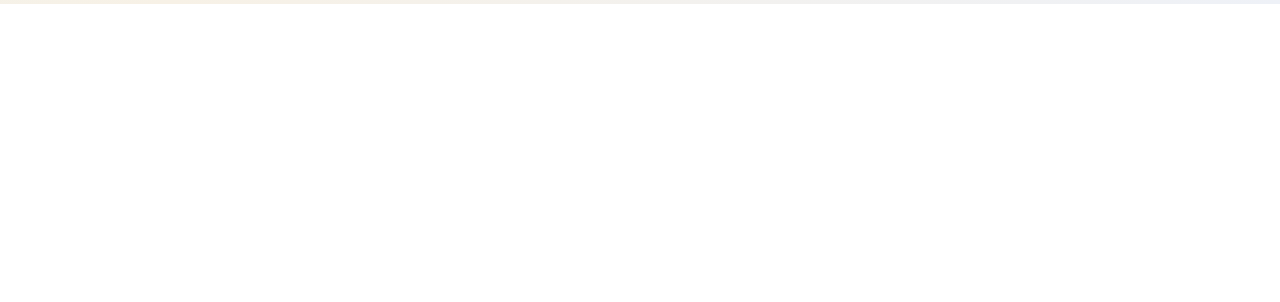
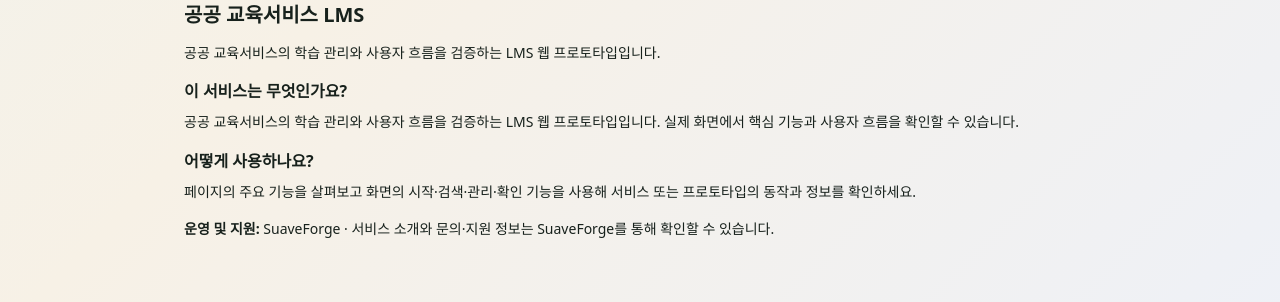
Before and after one commit to programmer119/lms-asap-12-7-x-5, a plain HTML site: page index.html in a window 1280 px wide. Shown: the part 854-1156 px from the top of the page. Before the commit the page ends 858 px from the top, so only its background shows below. Drawn offline with Linux system fonts and the light colour scheme.

Commit message:
Apply SiteHub SearchOps p24

```diff
--- a/index.html
+++ b/index.html
@@ -17,6 +17,9 @@
     <meta name="twitter:card" content="summary_large_image">
     <script async src="https://sitehub.suaveforge.com/analytics-loader.js" data-sitehub-project="p24"></script>
     <!-- SITEHUB-END -->
+<!-- sitehub-searchops-head:begin -->
+<script type="application/ld+json">{"@context":"https://schema.org","@type":"WebApplication","name":"공공 교육서비스 LMS","url":"https://programmer119.github.io/lms-asap-12-7-x-5/","description":"공공 교육서비스의 학습 관리와 사용자 흐름을 검증하는 LMS 웹 프로토타입입니다.","creator":{"@type":"Organization","name":"SuaveForge","url":"https://suaveforge.com/"},"isPartOf":{"@type":"WebSite","name":"SuaveForge Portfolio","url":"https://suaveforge.com/"}}</script>
+<!-- sitehub-searchops-head:end -->
 </head>
   <body>
     <div class="app-shell">
@@ -35,5 +38,16 @@
     </div>
     <script>(()=>{const p=new URLSearchParams(location.search),m=p.get('potpolio')==='1';if(m){let r=document.head.querySelector('meta[name="robots"]');if(!r){r=document.createElement('meta');r.name='robots';document.head.appendChild(r)}r.content='noindex,nofollow,noarchive,nosnippet';document.documentElement.dataset.presentationMode='portfolio';const k=v=>{try{const u=new URL(v,location.href);if(u.origin!==location.origin)return v;u.searchParams.set('potpolio','1');return u.href}catch{return v}};document.addEventListener('click',e=>{const a=e.target.closest?.('a[href]');if(a&&!a.href.startsWith('javascript:')&&!a.href.startsWith('mailto:')&&!a.href.startsWith('tel:'))a.href=k(a.href)},true);['pushState','replaceState'].forEach(n=>{const o=history[n];history[n]=function(s,t,u){return o.call(this,s,t,u?k(u):u)}});return}const s=document.createElement('script');s.src='./presentation-standard.js';s.defer=true;s.dataset.project='공공 교육서비스 LMS';s.dataset.caseStudy='lms';document.head.appendChild(s)})();</script>
     <script src="app.js"></script>
-  </body>
+  <!-- sitehub-searchops-content:begin -->
+<section data-sitehub-searchops="p24" aria-label="서비스 정보" style="box-sizing:border-box;position:relative;z-index:1;max-width:960px;margin:32px auto;padding:20px 24px;font:14px/1.65 system-ui,-apple-system,BlinkMacSystemFont,'Segoe UI',sans-serif;color:inherit;background:transparent">
+  <h2 style="font:inherit;font-size:1.25rem;font-weight:700;margin:0 0 10px">공공 교육서비스 LMS</h2>
+  <p style="margin:0 0 14px">공공 교육서비스의 학습 관리와 사용자 흐름을 검증하는 LMS 웹 프로토타입입니다.</p>
+  <h3 style="font:inherit;font-size:1rem;font-weight:700;margin:14px 0 6px">이 서비스는 무엇인가요?</h3>
+  <p style="margin:0 0 10px">공공 교육서비스의 학습 관리와 사용자 흐름을 검증하는 LMS 웹 프로토타입입니다. 실제 화면에서 핵심 기능과 사용자 흐름을 확인할 수 있습니다.</p>
+  <h3 style="font:inherit;font-size:1rem;font-weight:700;margin:14px 0 6px">어떻게 사용하나요?</h3>
+  <p style="margin:0 0 10px">페이지의 주요 기능을 살펴보고 화면의 시작·검색·관리·확인 기능을 사용해 서비스 또는 프로토타입의 동작과 정보를 확인하세요.</p>
+  <p style="margin:14px 0 0"><strong>운영 및 지원:</strong> SuaveForge · 서비스 소개와 문의·지원 정보는 SuaveForge를 통해 확인할 수 있습니다.</p>
+</section>
+<!-- sitehub-searchops-content:end -->
+</body>
 </html>
--- /dev/null
+++ b/sitemap.xml
@@ -0,0 +1,4 @@
+<?xml version="1.0" encoding="UTF-8"?>
+<urlset xmlns="http://www.sitemaps.org/schemas/sitemap/0.9">
+  <url><loc>https://programmer119.github.io/lms-asap-12-7-x-5/</loc><lastmod>2026-09-09</lastmod><changefreq>monthly</changefreq><priority>1.0</priority></url>
+</urlset>
```
